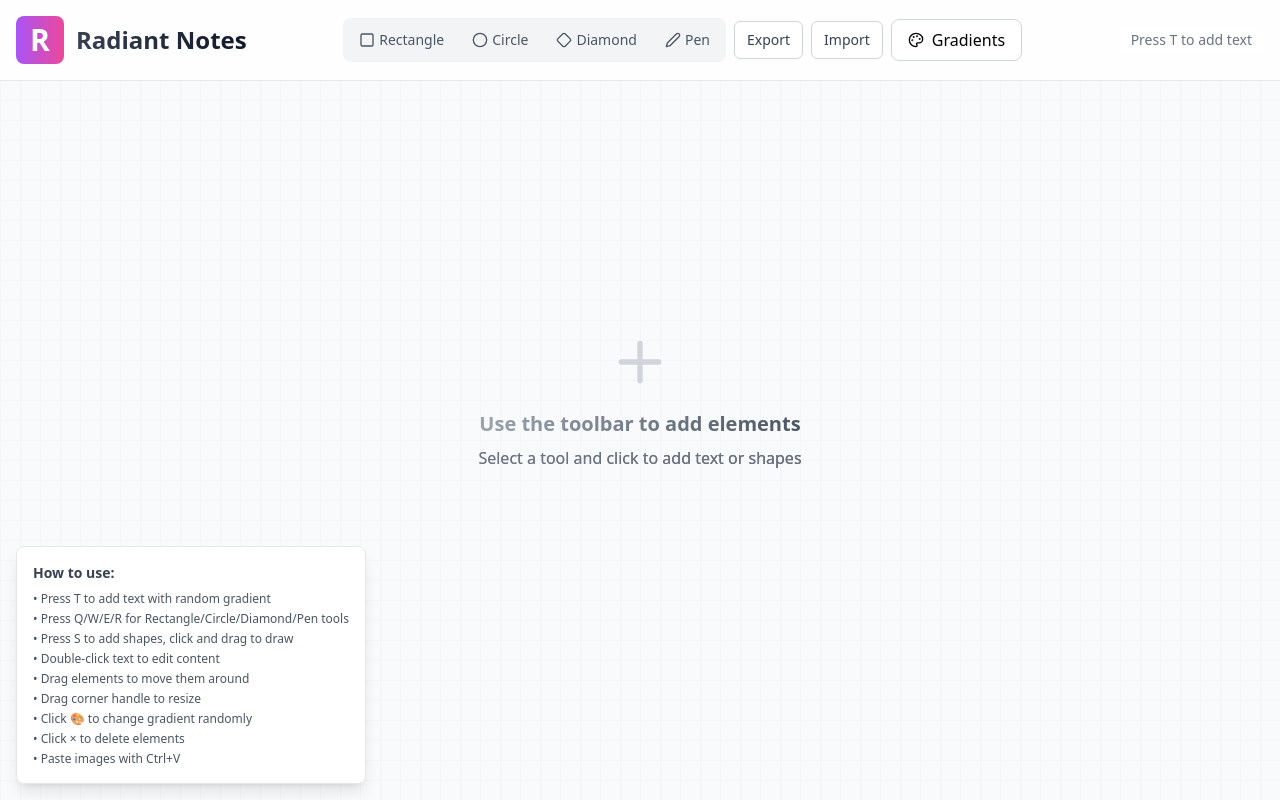
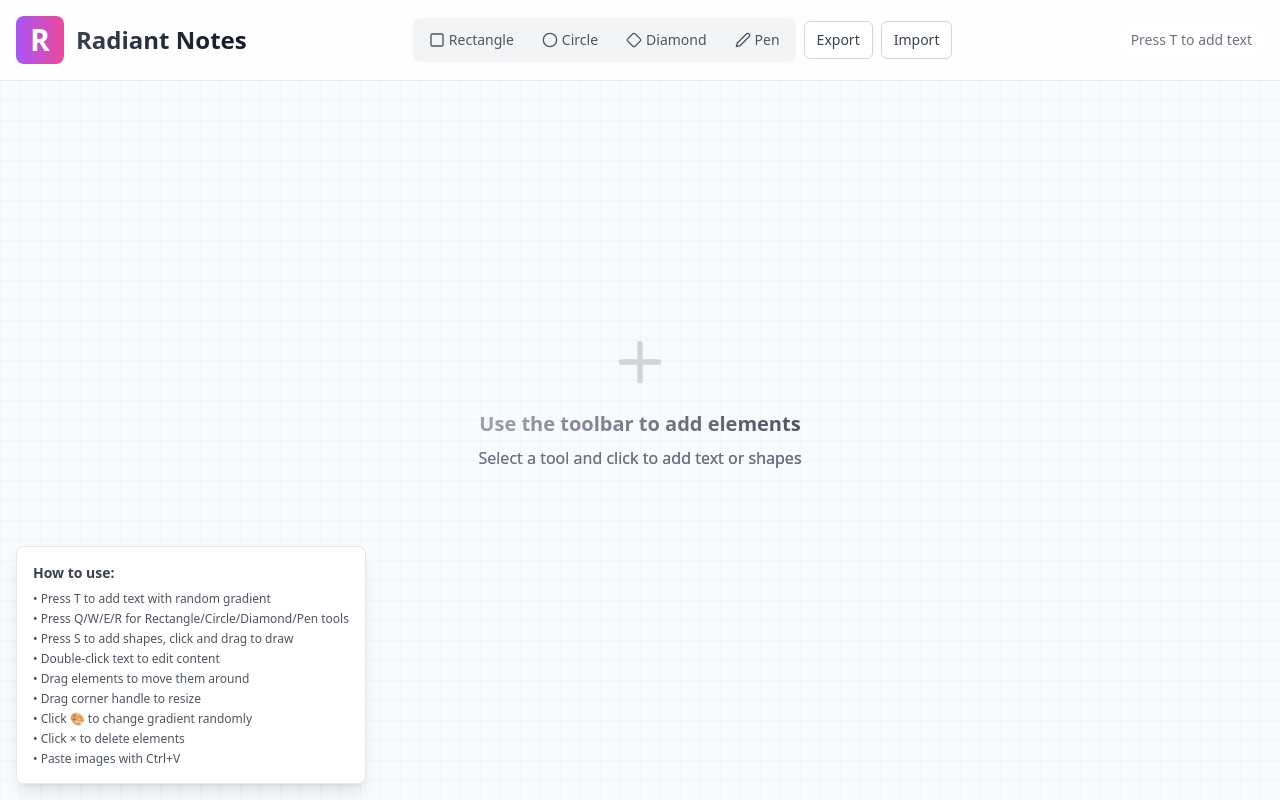
Before and after one commit to rdalida/radiant-whiteboard, a React (Vite) app: page / in a window 1280 px wide. Built offline with nearby package versions, Linux system fonts and the light colour scheme.

Commit message:
Remove gradient picker functionality from Toolbar and App components

```diff
--- a/src/App.tsx
+++ b/src/App.tsx
@@ -107,7 +107,7 @@ function App() {
   const [isDrawing, setIsDrawing] = useState(false);
   const [draggingImage, setDraggingImage] = useState<string | null>(null);
   const [dragImageStart, setDragImageStart] = useState<{ x: number, y: number, offsetX: number, offsetY: number } | null>(null);
-  const [showGradientPicker, setShowGradientPicker] = useState(false);
+  // const [showGradientPicker, setShowGradientPicker] = useState(false);
   const [selectedBoxes, setSelectedBoxes] = useState<string[]>([]); // multi-select
   const [selectedShapes, setSelectedShapes] = useState<string[]>([]); // multi-select shapes
   const [lastMousePos, setLastMousePos] = useState<{x: number, y: number}>({x: 200, y: 200});
@@ -673,8 +673,6 @@ const [dragBoxStart, setDragBoxStart] = useState<{ x: number, y: number, offsetX
             setActiveTool={setActiveTool}
             handleExport={handleExport}
             handleImport={handleImport}
-            showGradientPicker={showGradientPicker}
-            setShowGradientPicker={setShowGradientPicker}
           />
           <div className="flex items-center space-x-3">
             <div className="text-sm text-gray-500 bg-white/80 px-3 py-1 rounded-full">
@@ -684,28 +682,7 @@ const [dragBoxStart, setDragBoxStart] = useState<{ x: number, y: number, offsetX
         </div>
       </div>
 
-      {/* Gradient Picker (fixed, always visible when open) */}
-      {showGradientPicker && (
-        <div className="fixed top-20 right-4 z-40 bg-white rounded-xl shadow-xl border border-gray-200 p-4 w-80">
-          <h3 className="text-sm font-semibold text-gray-700 mb-3">Available Gradients</h3>
-          <div className="grid grid-cols-2 gap-2 max-h-64 overflow-y-auto">
-            {gradients.map((gradient) => (
-              <div
-                key={gradient.name}
-                className="p-3 rounded-lg border border-gray-200 hover:border-gray-300 transition-all cursor-pointer"
-                onClick={() => setShowGradientPicker(false)}
-              >
-                <div
-                  className="w-full h-6 rounded mb-1"
-                  style={{ background: gradient.preview }}
-                />
-                <div className="text-xs text-gray-600 font-medium">{gradient.name}</div>
-              </div>
-            ))}
-          </div>
-          <p className="text-xs text-gray-500 mt-3">New text boxes get random gradients automatically</p>
-        </div>
-      )}
+
 
       {/* Whiteboard (zoomed/panned area) */}
       <div
--- a/src/Toolbar.tsx
+++ b/src/Toolbar.tsx
@@ -1,13 +1,11 @@
 import React from 'react';
-import { Square, Circle, Diamond, Pen, Palette } from 'lucide-react';
+import { Square, Circle, Diamond, Pen } from 'lucide-react';
 
 interface ToolbarProps {
   activeTool: 'text' | 'rectangle' | 'circle' | 'diamond' | 'pen';
   setActiveTool: (tool: 'text' | 'rectangle' | 'circle' | 'diamond' | 'pen') => void;
   handleExport: () => void;
   handleImport: (e: React.ChangeEvent<HTMLInputElement>) => void;
-  showGradientPicker: boolean;
-  setShowGradientPicker: (show: boolean) => void;
 }
 
 const Toolbar: React.FC<ToolbarProps> = ({
@@ -15,8 +13,6 @@ const Toolbar: React.FC<ToolbarProps> = ({
   setActiveTool,
   handleExport,
   handleImport,
-  showGradientPicker,
-  setShowGradientPicker,
 }) => {
   return (
     <div className="flex items-center space-x-2">
@@ -88,13 +84,7 @@ const Toolbar: React.FC<ToolbarProps> = ({
           style={{ display: 'none' }}
         />
       </label>
-      <button
-        onClick={() => setShowGradientPicker(!showGradientPicker)}
-        className="flex items-center space-x-2 bg-white border border-gray-300 rounded-lg px-4 py-2 hover:bg-gray-50 transition-colors"
-      >
-        <Palette className="w-4 h-4" />
-        <span>Gradients</span>
-      </button>
+
     </div>
   );
 };
```
